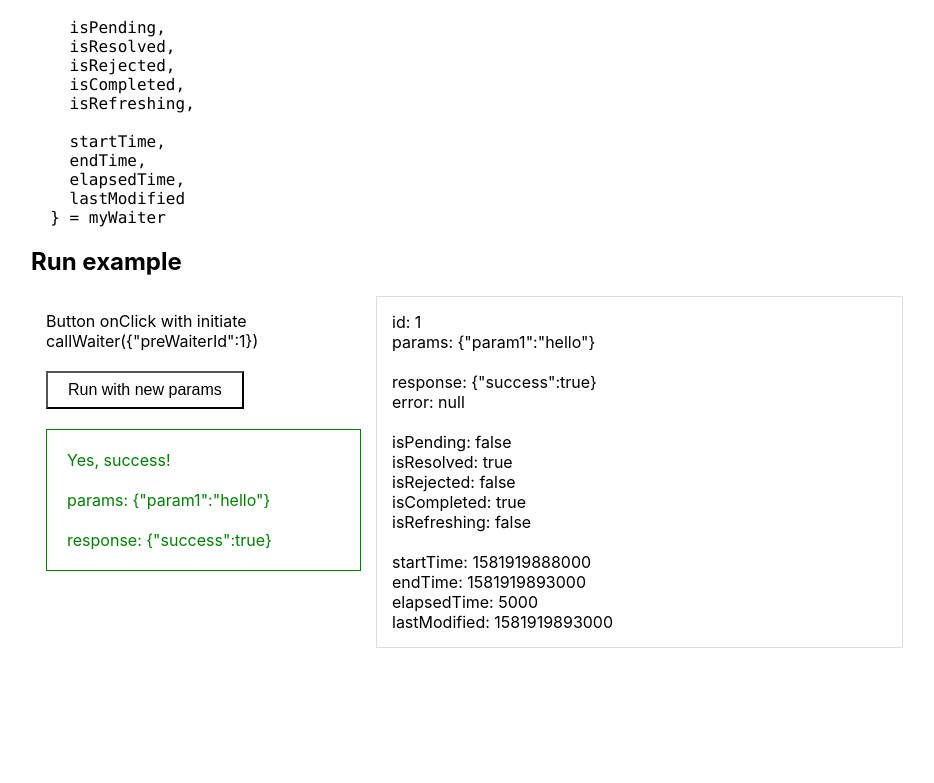
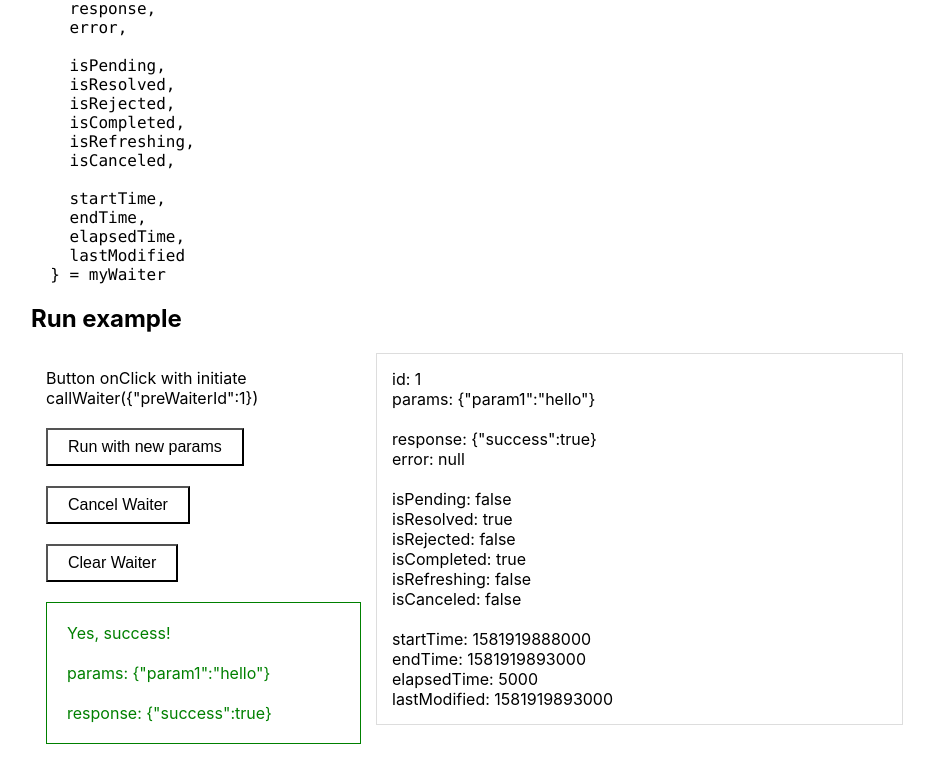
Before and after one commit to billyxs/react-waiter, a React (Create React App) app in the folder pages/: page / in a window 1280 px wide. Shown: the part 517-1300 px from the top of the page, without its empty margins (159-1093 px from the left). Before the commit the page ends 1205 px from the top, so only its background shows below. Built offline with nearby package versions, Linux system fonts and the light colour scheme.

Commit message:
feat/clear-cancel: add isCanceled, clearWaiter, and cancledWaiter to live examples

```diff
--- a/pages/src/App.js
+++ b/pages/src/App.js
@@ -16,7 +16,10 @@ const Button = styled.button`
 const WaiterDiv = styled.div`
   padding: 20px;
   margin-bottom: 10px;
-  color: ${({ isPending, isResolved, isRejected }) => {
+  color: ${({ isPending, isResolved, isRejected, isCanceled }) => {
+      if (isCanceled) {
+        return '#666';
+      }
       if (isPending) {
         return 'orange';
       }
@@ -29,7 +32,10 @@ const WaiterDiv = styled.div`
       return 'black';
     }};
   border: 1px solid #ccc;
-  border-color: ${({ isPending, isResolved, isRejected }) => {
+  border-color: ${({ isPending, isResolved, isRejected, isCanceled }) => {
+      if (isCanceled) {
+        return '#666';
+      }
       if (isPending) {
         return 'orange';
       }
@@ -68,6 +74,9 @@ function TestWaiter() {
     params,
 
     callWaiter,
+    cancelWaiter,
+    clearWaiter,
+
     response,
     error,
 
@@ -76,6 +85,7 @@ function TestWaiter() {
     isRejected,
     isCompleted,
     isRefreshing,
+    isCanceled,
 
     startTime,
     endTime,
@@ -109,6 +119,8 @@ function TestWaiter() {
         params,
 
         callWaiter,
+        cancelWaiter,
+        clearWaiter,
         response,
         error,
 
@@ -117,6 +129,7 @@ function TestWaiter() {
         isRejected,
         isCompleted,
         isRefreshing,
+        isCanceled,
 
         startTime,
         endTime,
@@ -142,15 +155,27 @@ function TestWaiter() {
         </Button>
         <br />
         <br />
+        <Button onClick={() => cancelWaiter()}>
+          Cancel Waiter
+        </Button>
+        <br />
+        <br />
+        <Button onClick={() => clearWaiter()}>
+          Clear Waiter
+        </Button>
+        <br />
+        <br />
 
         <WaiterDiv
           isPending={isPending}
           isResolved={isResolved}
           isRejected={isRejected}
+          isCanceled={isCanceled}
         >
         { isPending && '...working' }
         { isResolved && 'Yes, success!' }
         { isRejected && 'Oh no, error' }
+        { isCanceled && 'Hey, I got canceled!' }
         <br />
         <br />
         params: { JSON.stringify(params) }
@@ -179,6 +204,7 @@ function TestWaiter() {
         <div>isRejected: {isRejected.toString()}</div>
         <div>isCompleted: {isCompleted.toString()}</div>
         <div>isRefreshing: {isRefreshing.toString()}</div>
+        <div>isCanceled: {isCanceled.toString()}</div>
         <br />
         <div>startTime: {startTime}</div>
         <div>endTime: {endTime}</div>
--- a/pages/src/useWaiter.js
+++ b/pages/src/useWaiter.js
@@ -4,10 +4,15 @@ function getTime() {
 }
 
 export function useWaiter(requestCreator, requestParams) {
+  // waiter request data
   // mutables
   const id = useRef(null);
   const params = useRef(null);
   const response = useRef(null);
+  const isCanceled = useRef(false);
+
+  const [request, setRequest] = useState(null);
+  const [error, setError] = useState(null);
 
   // waiter lifecyle
   const [isPending, setPending] = useState(false);
@@ -21,23 +26,18 @@ export function useWaiter(requestCreator, requestParams) {
   const [endTime, setEndTime] = useState(null);
   const [lastModified, setLastModified] = useState(null);
 
-  // waiter request data
-  const [request, setRequest] = useState(null);
-  const [error, setError] = useState(null);
+  async function requestRunner(runnerParams) {
+    isCanceled.current = false;
+    params.current = runnerParams;
 
-  async function requestRunner(runnerParams) {
-    params.current = runnerParams;
     const waiterId = id.current + 1;
     id.current = waiterId;
 
     try {
       const request = requestCreator();
       // if we have a response already, we're refreshing
-      console.log('response = ', response.current)
-      console.log('isResolved = ', isResolved)
-      const refresh = !!response.current
-      console.log('refresh = ', refresh)
-      setRefreshing(refresh)
+      const refresh = !!response.current;
+      setRefreshing(refresh);
 
       // waiter request init
       setRequest(request);
@@ -58,6 +58,11 @@ export function useWaiter(requestCreator, requestParams) {
       if (waiterId !== id.current) {
         return;
       }
+
+      if (isCanceled.current) {
+        return;
+      }
+
       // waiter success changes
       response.current = data;
       setResolved(true);
@@ -65,8 +70,11 @@ export function useWaiter(requestCreator, requestParams) {
       if (waiterId !== id.current) {
         return;
       }
+      if (isCanceled.current) {
+        return;
+      }
       // request error changes
-      response.current = null
+      response.current = null;
       setError(e);
       setRejected(true);
     }
@@ -83,12 +91,55 @@ export function useWaiter(requestCreator, requestParams) {
     requestRunner(callbackParams);
   }, []);
 
+  const clearWaiter = useCallback(() => {
+    id.current = id.current + 1
+    isCanceled.current =false
+    response.current = null
+    params.current = null
+
+    setError(null)
+    setRequest(null)
+
+    setPending(false)
+    setResolved(false)
+    setRejected(false)
+    setCompleted(false)
+    setRefreshing(false)
+
+    setStartTime(null)
+    setEndTime(null)
+    setLastModified(getTime())
+  }, []);
+
+  const cancelWaiter = useCallback(() => {
+    if (isCompleted) {
+      return
+    }
+    isCanceled.current = true
+    response.current = null
+
+    setRequest(null)
+    setError(null)
+
+    setPending(false)
+    setResolved(false)
+    setRejected(false)
+    setCompleted(false)
+    setRefreshing(false)
+
+    setStartTime(null)
+    setEndTime(null)
+    setLastModified(getTime())
+  }, [isCompleted, ]);
+
   useEffect(() => {
     callWaiter(requestParams);
   }, [callWaiter]);
 
   return {
     callWaiter,
+    cancelWaiter,
+    clearWaiter,
     params: params.current,
 
     id: id.current,
@@ -101,6 +152,7 @@ export function useWaiter(requestCreator, requestParams) {
     isRejected,
     isCompleted,
     isRefreshing,
+    isCanceled: isCanceled.current,
 
     lastModified,
     startTime,
```
